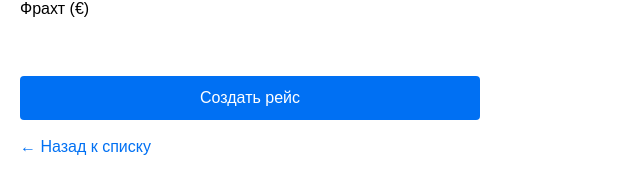
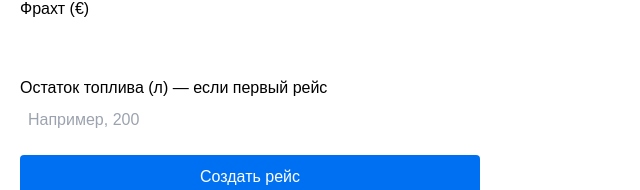
Before and after one commit to kru4ara/logistics-new, a Next.js app: page /trips/new in a window 1280 px wide. Shown: the part 387-577 px from the top of the page, without its empty margins (0-640 px from the left). Built offline with nearby package versions, Linux system fonts and the light colour scheme; no server answers; the database is empty.

Commit message:
Update page.tsx

```diff
--- a/app/trips/new/page.tsx
+++ b/app/trips/new/page.tsx
@@ -35,6 +35,10 @@ export default async function NewTripPage() {
           <label>Фрахт (€)</label>
           <input type="number" name="revenue_eur" step="0.01" style={{ width: '100%', padding: '8px' }} />
         </div>
+        <div>
+          <label>Остаток топлива (л) — если первый рейс</label>
+          <input type="number" name="start_fuel_level" step="0.01" placeholder="Например, 200" style={{ width: '100%', padding: '8px' }} />
+        </div>
         <button type="submit" style={{ padding: '10px', background: '#0070f3', color: 'white', border: 'none', borderRadius: '4px', cursor: 'pointer' }}>Создать рейс</button>
         <a href="/trips" style={{ color: '#0070f3' }}>← Назад к списку</a>
       </form>
```
